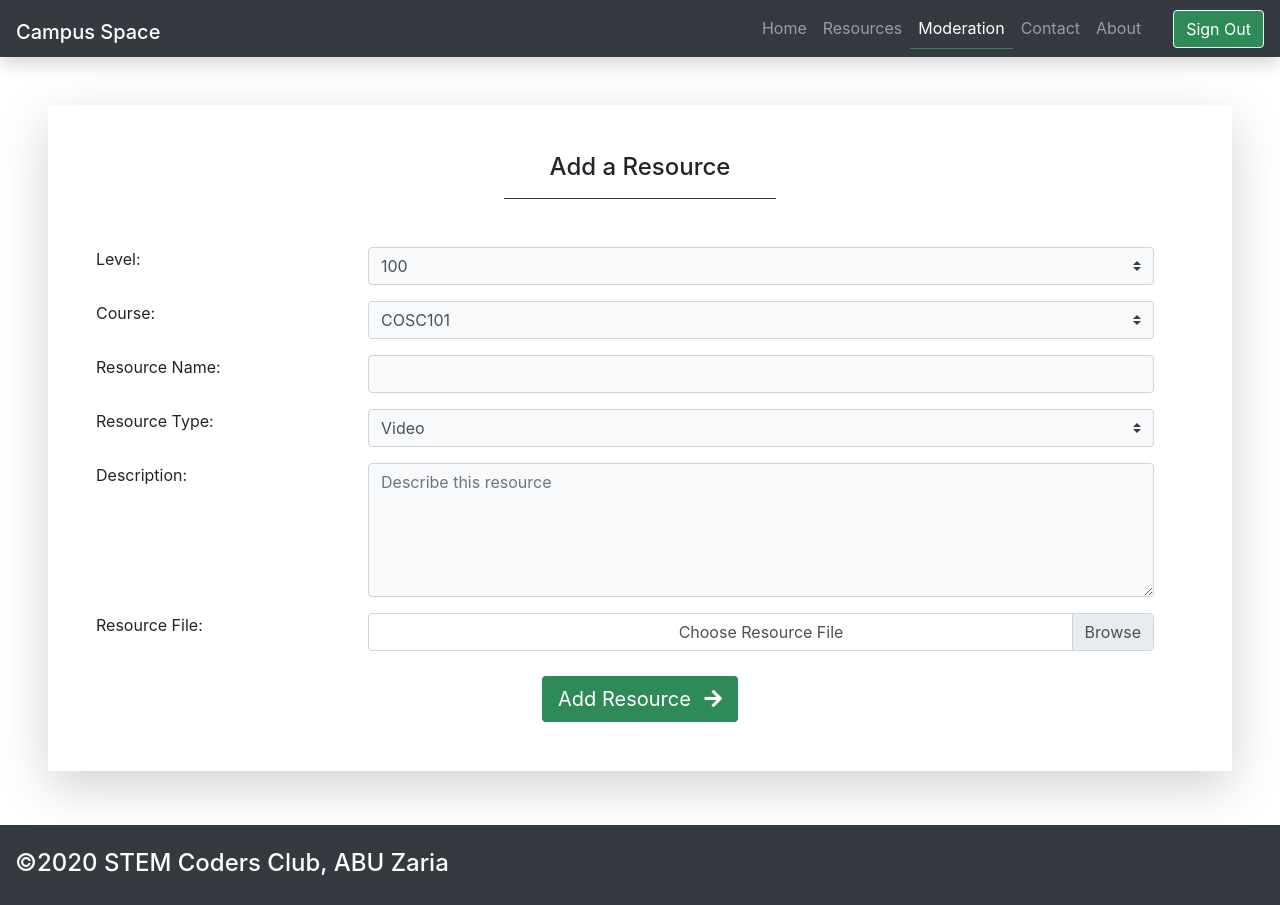
After one commit to STEMCoders-ABU/project1, a CodeIgniter app: page /project1/moderation/add_resource in a window 1280 px wide. The commit adds this page. Run offline with CodeIgniter, Linux system fonts and the light colour scheme.

Commit message:
update moderation pages

```diff
--- a/application/config/autoload.php
+++ b/application/config/autoload.php
@@ -58,7 +58,7 @@ $autoload['packages'] = array();
 |
 |	$autoload['libraries'] = array('user_agent' => 'ua');
 */
-$autoload['libraries'] = array();
+$autoload['libraries'] = array('session');
 
 /*
 | -------------------------------------------------------------------
--- a/application/controllers/Moderation.php
+++ b/application/controllers/Moderation.php
@@ -6,4 +6,28 @@ class Moderation extends CI_Controller
         $data['page_title'] = 'Moderation';
         load_view('moderation/index', $data);
     }
+
+    function add_resource()
+    {
+        $data['page_title'] = 'Moderation';
+        load_view('moderation/add_resource', $data);
+    }
+
+    function manage_resource()
+    {
+        $data['page_title'] = 'Moderation';
+        load_view('moderation/manage_resource', $data);
+    }
+
+    function add_news()
+    {
+        $data['page_title'] = 'Moderation';
+        load_view('moderation/add_news', $data);
+    }
+
+    function manage_news()
+    {
+        $data['page_title'] = 'Moderation';
+        load_view('moderation/manage_news', $data);
+    }
 }
--- /dev/null
+++ b/application/views/moderation/add_resource.php
@@ -0,0 +1,100 @@
+<div class="mt-5 shadow shadow-lg text-center mx-2 mx-md-5 p-3 p-md-5">
+    <h4 class="">Add a Resource</h4>
+    <hr class="bg-dark w-25 mb-5">
+
+    <?php if ($this->session->flashdata('resource_added')): ?>
+		<div class="mb-5 alert alert-success">
+			<p class="lead"><?= $this->session->flashdata('resource_added'); ?></p>
+		</div>
+	<?php endif; ?>
+
+	<?php if(validation_errors()): ?>
+		<div class="mb-4 alert alert-danger">
+			<strong>The following errors occured</strong><br><br>
+			<?= validation_errors(); ?>
+		</div>
+	<?php endif; ?>
+
+	<?php if (isset($custom_error)): ?>
+		<div class="mb-4 alert alert-danger">
+			<?= $custom_error; ?>
+		</div>
+    <?php endif; ?>
+
+    <?= form_open_multipart('moderation/add_resource'); ?>
+        <div class="input-group mb-3 row">
+          <div class="col-sm-3 text-left">
+          	<label>Level:</label>
+          </div>
+          <div class="col-sm">
+            <select name="level" class="custom-select bg-light">
+                <option value="l1" selected>100</option>
+                <option value="l2">200</option>
+                <option value="l3">300</option>
+            </select>
+          </div>
+        </div>
+
+        <div class="input-group mb-3 row">
+          <div class="col-sm-3 text-left">
+          	<label>Course:</label>
+          </div>
+          <div class="col-sm">
+            <select name="course" class="custom-select bg-light">
+                <option value="c1" selected>COSC101</option>
+                <option value="c2">COSC102</option>
+                <option value="c3">COSC103</option>
+            </select>
+          </div>
+        </div>
+
+        <div class="input-group mb-3 row">
+          <div class="col-sm-3 text-left">
+          	<label for="id">Resource Name:</label>
+          </div>
+          <div class="col-sm">
+	         <input type="text" class="form-control bg-light" name="resource_name" maxlength="50" value="<?= set_value('resource_name'); ?>" required>
+          </div>
+        </div>
+
+		<div class="input-group mb-3 row">
+          <div class="col-sm-3 text-left">
+          	<label>Resource Type:</label>
+          </div>
+          <div class="col-sm">
+            <select name="resource_type" class="custom-select bg-light">
+                <option value="video" selected>Video</option>
+                <option value="txtBook">Textbook</option>
+                <option value="document">Document</option>
+                <option value="material">Material</option>
+            </select>
+          </div>
+        </div>
+
+		<div class="input-group mb-3 row">
+          <div class="col-sm-3 text-left">
+          	<label>Description:</label>
+          </div>
+          <div class="col-sm">
+            <textarea class="form-control bg-light" name="resource_desc" maxlength="2000" rows="5"
+                placeholder="Describe this resource"    required><?= set_value('resource_desc'); ?></textarea>
+          </div>
+        </div>
+
+		<div class="input-group mb-3 row">
+          <div class="col-sm-3 text-left">
+          	<label>Resource File:</label>
+          </div>
+          <div class="col-sm">
+		  	<div class="custom-file">
+			  <input type="file" class="custom-file-input bg-light" id="resource_file" name="resource_file" required>
+			  <label class="custom-file-label">Choose Resource File</label>
+			</div>
+          </div>
+        </div>
+
+        <button type="submit" class="btn btn-success btn-lg mt-2 btn-theme">
+        	Add Resource <span class="fas fa-arrow-right ml-2"></span>
+        </button>
+    </form>
+</div>
--- a/assets/css/styles.css
+++ b/assets/css/styles.css
@@ -51,6 +51,7 @@
 
 .btn-theme {
   background: seagreen !important;
+  border: 1px solid azure;
 }
 
 .btn-theme:hover {
```
Also changed, not shown: application/views/moderation/add_news.php (added, +63 -0 lines).
